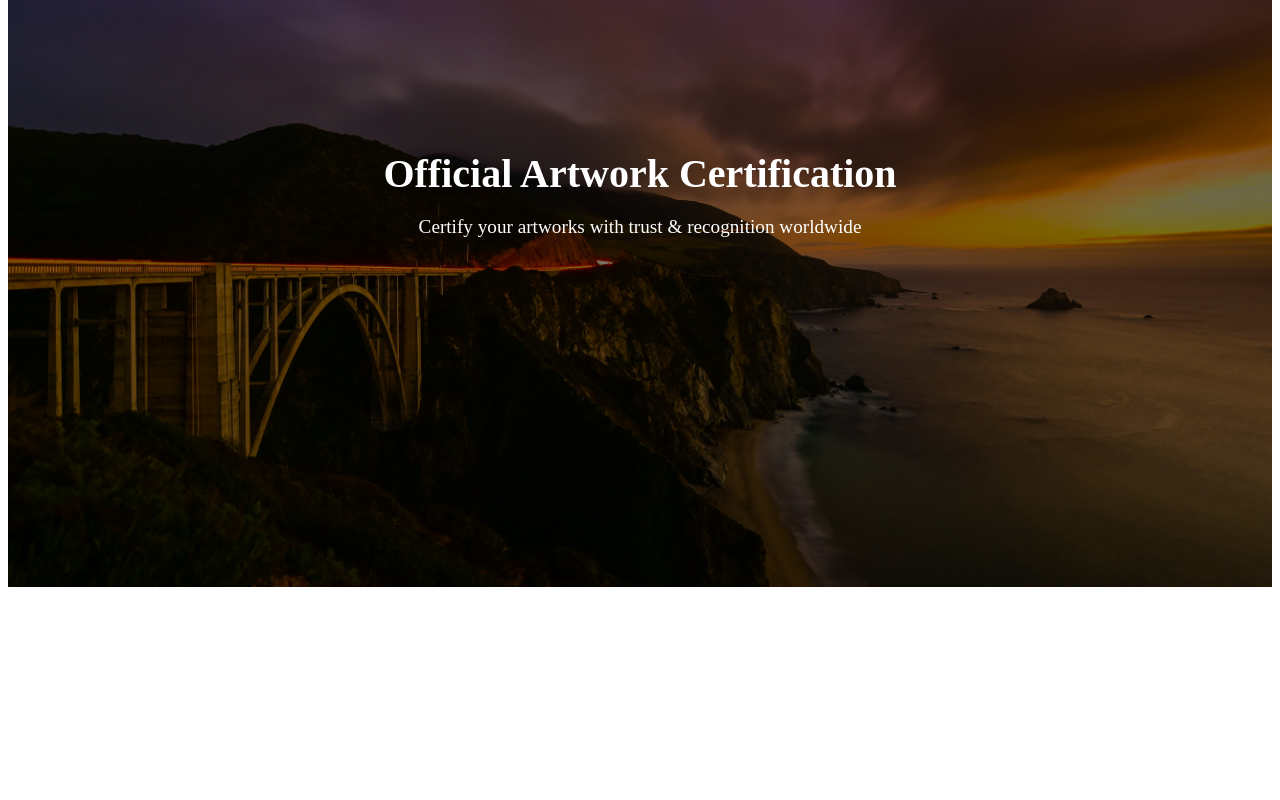
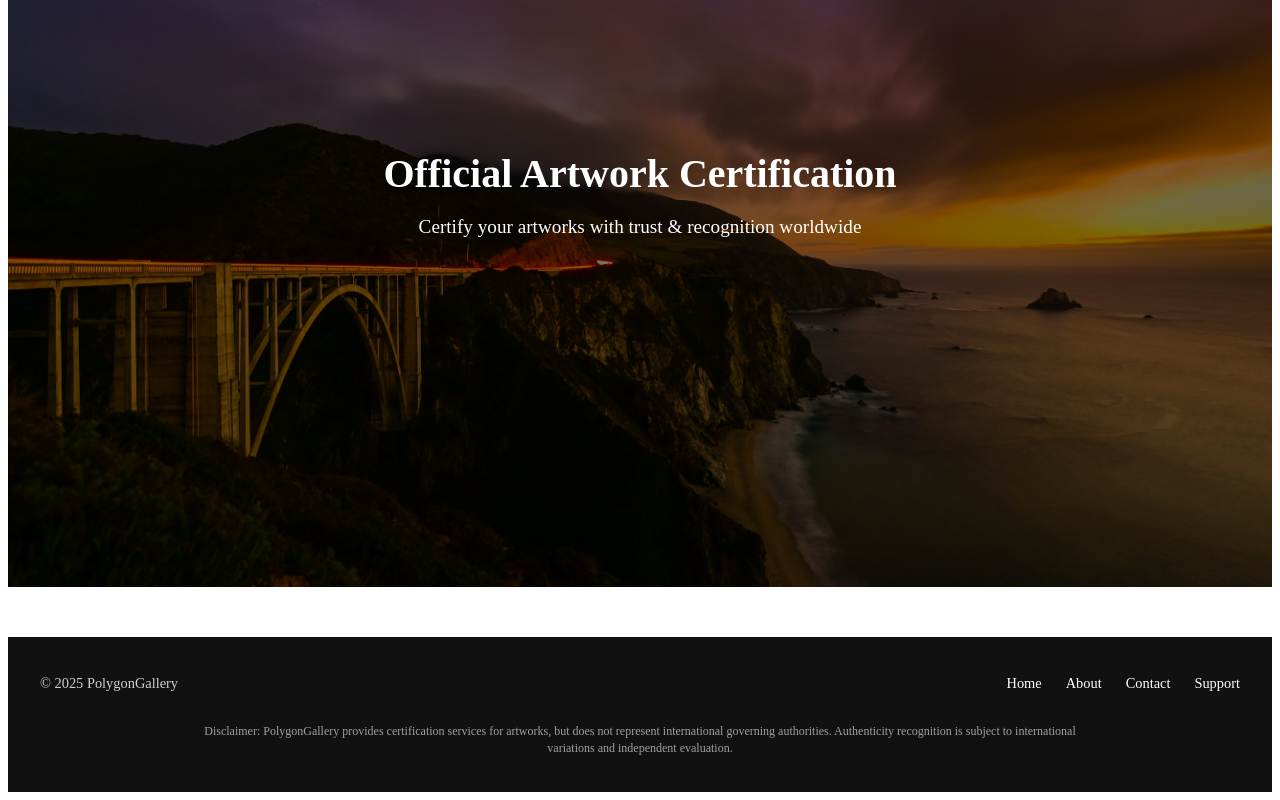
Before and after one commit to kidgideon/polygongallery, a Next.js app: page / in a window 1280 px wide. Shown: the part 221-1021 px from the top of the page. Before the commit the page ends 816 px from the top, so only its background shows below. Built offline with nearby package versions, Linux system fonts and the light colour scheme.

Commit message:
page update

```diff
--- a/app/global.css
+++ b/app/global.css
@@ -1,5 +1,4 @@
 body {
     padding: 0px;
     margin: 0px;
-    padding-bottom: 4000px;
 }
--- a/app/page.tsx
+++ b/app/page.tsx
@@ -1,5 +1,6 @@
 import Navbar from "../components/navbar/navbar";
 import Banner from "../components/banner/banner";
+import Footer from "../components/footer/footer";
 import styles from "./page.module.css";
 
 export default function Home() {
@@ -7,6 +8,7 @@ export default function Home() {
     <div className={styles.homeInterface}>
       <Navbar />
       <Banner/>
+      <Footer/>
     </div>
   );
 }
--- a/components/banner/banner.module.css
+++ b/components/banner/banner.module.css
@@ -41,6 +41,8 @@
 .bannerHeading {
   font-size: 2.5rem;
   margin-bottom: 1rem;
+  width: 100%;
+  text-align: center;
 }
 
 .bannerSubText {
--- /dev/null
+++ b/components/footer/footer.module.css
@@ -0,0 +1,68 @@
+.footer {
+  width: 100%;
+  background: #111; /* dark background */
+  color: #fff;
+  padding: 1.5rem 0px;
+  margin-top: 50px;
+}
+
+.container {
+  max-width: 1200px;
+  margin: 0 auto;
+  display: flex;
+  justify-content: space-between;
+  align-items: center;
+  flex-wrap: wrap;
+}
+
+.brand {
+  font-size: 0.9rem;
+  opacity: 0.8;
+}
+
+.links {
+  display: flex;
+  gap: 1.5rem;
+  flex-wrap: wrap;
+}
+
+.links a {
+  color: #fff;
+  text-decoration: none;
+  font-size: 0.9rem;
+  transition: opacity 0.3s;
+}
+
+.links a:hover {
+  opacity: 0.7;
+}
+
+/* Disclaimer Section */
+.disclaimer {
+  margin-top: 1rem;
+  text-align: center;
+  font-size: 0.75rem;
+  opacity: 0.6;
+  line-height: 1.4;
+  max-width: 900px;
+  margin-left: auto;
+  margin-right: auto;
+}
+
+/* Responsive */
+@media (max-width: 768px) {
+  .container {
+    flex-direction: column;
+    gap: 1rem;
+    text-align: center;
+  }
+
+  .links {
+    justify-content: center;
+  }
+
+  .disclaimer {
+    font-size: 0.7rem;
+    padding: 0 1rem;
+  }
+}
--- /dev/null
+++ b/components/footer/footer.tsx
@@ -0,0 +1,36 @@
+"use client";
+import styles from "./footer.module.css";
+import Link from "next/link";
+
+const Footer = () => {
+  return (
+    <footer className={styles.footer}>
+      <div className={styles.container}>
+        {/* Brand / Logo */}
+        <div className={styles.brand}>
+          <p>© {new Date().getFullYear()} PolygonGallery</p>
+        </div>
+
+        {/* Links */}
+        <div className={styles.links}>
+          <Link href="/">Home</Link>
+          <Link href="/about">About</Link>
+          <Link href="/contact">Contact</Link>
+          <Link href="/support">Support</Link>
+        </div>
+      </div>
+
+      {/* Disclaimer */}
+      <div className={styles.disclaimer}>
+        <p>
+          Disclaimer: PolygonGallery provides certification services for artworks,
+          but does not represent international governing authorities. Authenticity
+          recognition is subject to international variations and independent
+          evaluation.
+        </p>
+      </div>
+    </footer>
+  );
+};
+
+export default Footer;
--- a/components/navbar/navbar.module.css
+++ b/components/navbar/navbar.module.css
@@ -1,6 +1,6 @@
 .navbarInterface {
   width: 100%;
-  height: 70px;
+  height: 50px;
   display: flex;
   justify-content: space-between;
   align-items: center;
--- a/components/navbar/navbar.tsx
+++ b/components/navbar/navbar.tsx
@@ -30,11 +30,11 @@ const Navbar = () => {
           initial={{ opacity: 0, y: -20 }}
           animate={{ opacity: 1, y: 0 }}
           exit={{ opacity: 0, y: -20 }}
-          transition={{ duration: 0.6, ease: "easeOut" }}
+          transition={{ duration: 0.3, ease: "easeOut" }}
         >
           {/* Logo / Title */}
           <div className={styles.textArea}>
-            <p>ThePolygonGallery</p>
+            <p>The PolygonGallery</p>
           </div>
 
           {/* Desktop Links */}
```
